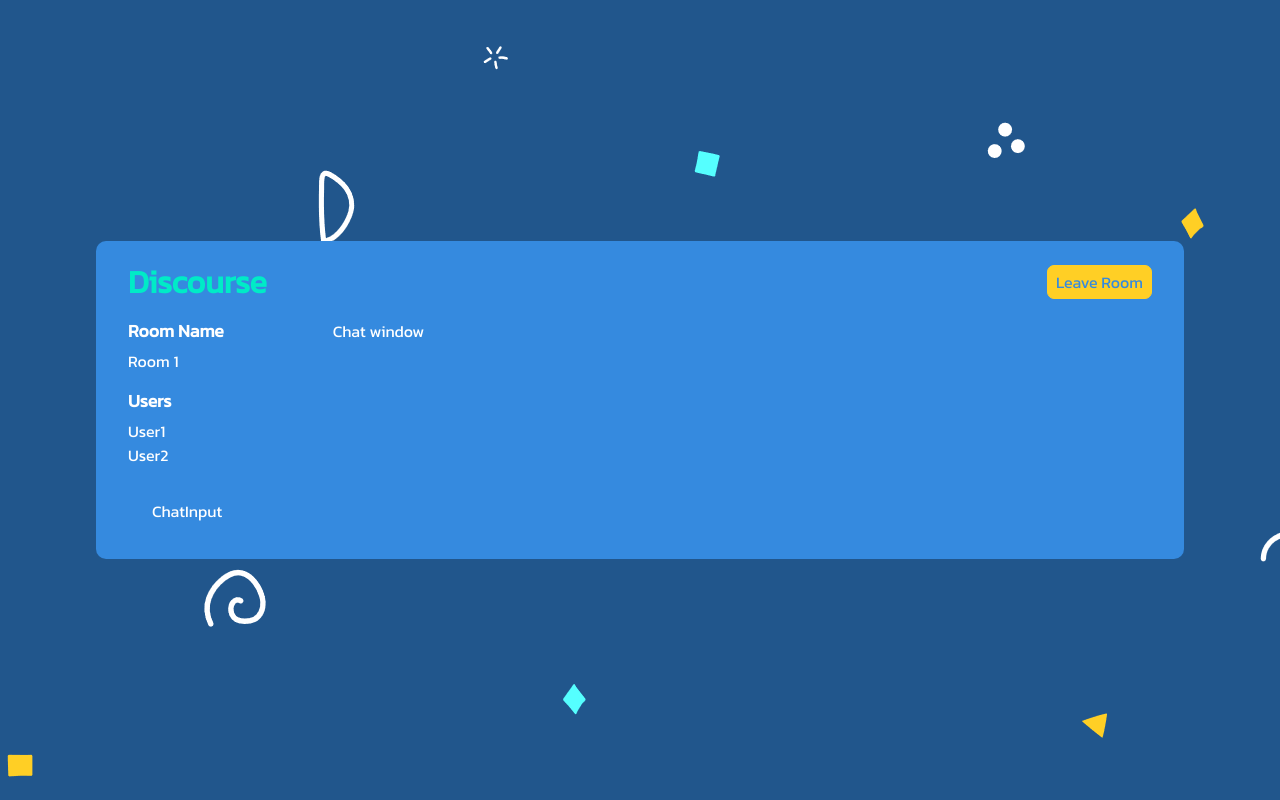
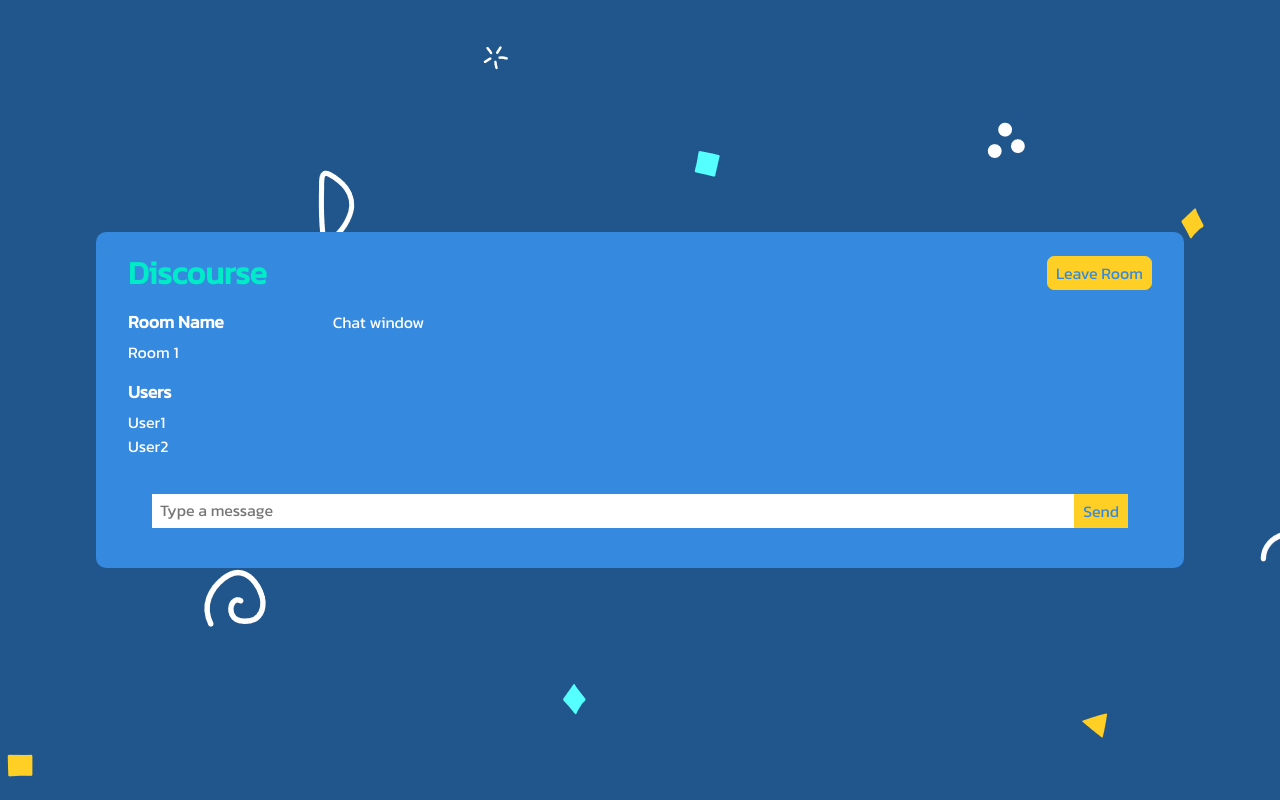
Before and after one commit to mhaisam350/Concord, a React (Create React App) app in the folder client/: page /room/1 in a window 1280 px wide. Built offline with nearby package versions, Linux system fonts and the light colour scheme.

Commit message:
Styled and wrote logic for ChatInput component

```diff
--- a/client/src/components/ChatInput.js
+++ b/client/src/components/ChatInput.js
@@ -1,10 +1,48 @@
+import { useState } from 'react';
+
 import styles from '../styles/ChatInput.module.scss';
 
 export const ChatInput = () => {
 
+    const [message, setMessage] = useState('');
+
+    const handleSubmit = (e) => {
+
+        e.preventDefault();
+
+        // Check for empty input
+
+        if (message.trim().length === 0) return;
+
+        setMessage('');
+
+    }
+
+    const handleEnter = (e) => {
+
+        if (message.trim().length === 0) return;
+
+        // Check if Enter key is pressed
+
+        if (e.keyCode === 13) {
+
+            e.preventDefault();
+
+            setMessage('');
+
+        }
+
+    }
+
   return (
 
-    <div>ChatInput</div>
+    <form onSubmit={handleSubmit} onKeyDown={handleEnter} className={styles.form}>
+
+        <textarea name='chat-input' placeholder='Type a message' value={message} onChange={(e) => setMessage(e.target.value)} className={styles.textarea} />
+
+        <button type='submit' className={styles['submit-btn']}>Send</button>
+
+    </form>
 
   )
 
--- a/client/src/index.css
+++ b/client/src/index.css
@@ -12,7 +12,7 @@
 article, aside, canvas, details, embed,
 figure, figcaption, footer, header, hgroup,
 menu, nav, output, ruby, section, summary,
-time, mark, audio, video, button, input, select {
+time, mark, audio, video, button, input, select, textarea {
 	margin: 0;
 	padding: 0;
 	border: 0;
@@ -45,3 +45,15 @@
 	content: '';
 	content: none;
 }
+
+textarea {
+    border: none;
+    overflow: auto;
+    outline: none;
+
+    -webkit-box-shadow: none;
+    -moz-box-shadow: none;
+    box-shadow: none;
+
+    resize: none;
+}
--- a/client/src/styles/ChatInput.module.scss
+++ b/client/src/styles/ChatInput.module.scss
@@ -1 +1,20 @@
 @import './variables';
+
+.form {
+    display: flex;
+    align-items: center;
+}
+
+.textarea {
+    width: 100%;
+    height: 1.1em;
+    padding: 0.5em 0.5em;
+}
+
+.submit-btn {
+    padding: 0.5em;
+    background-color: $highlight;
+    color: $main;
+    border: 1px solid $highlight;
+    cursor: pointer;
+}
```
